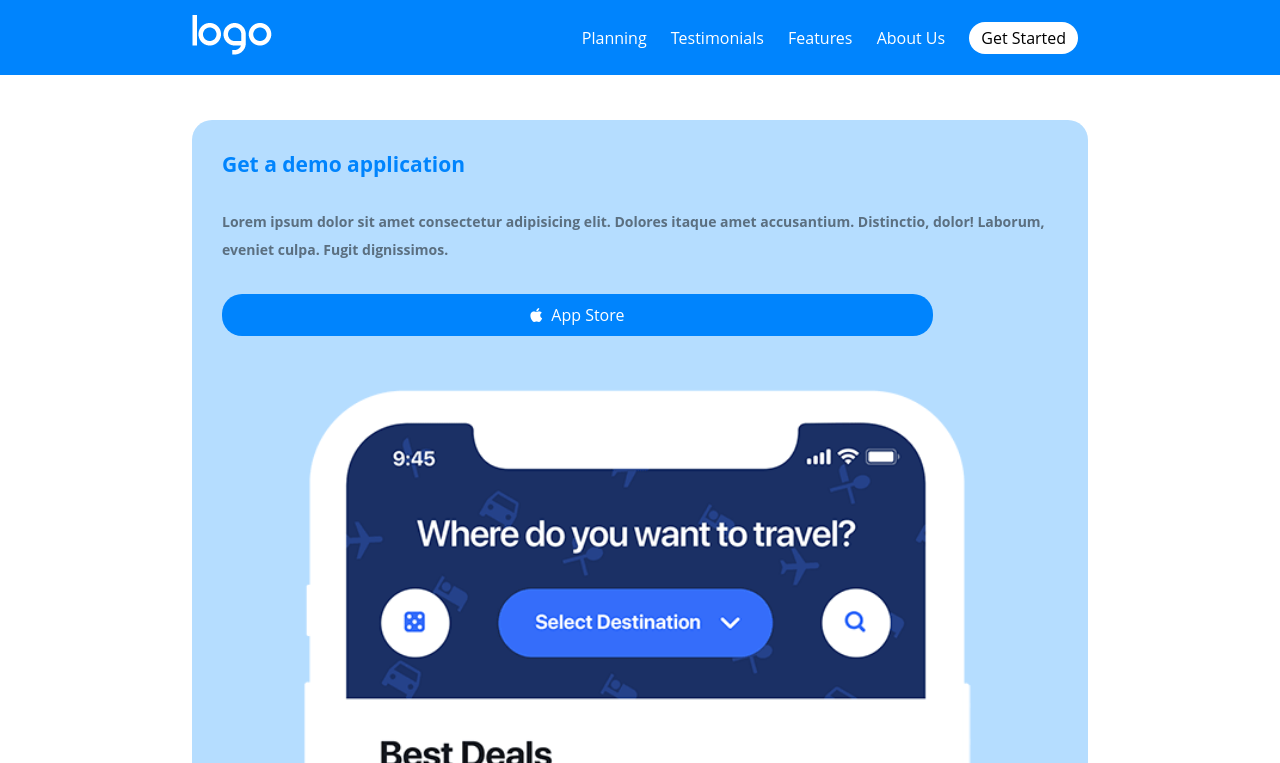
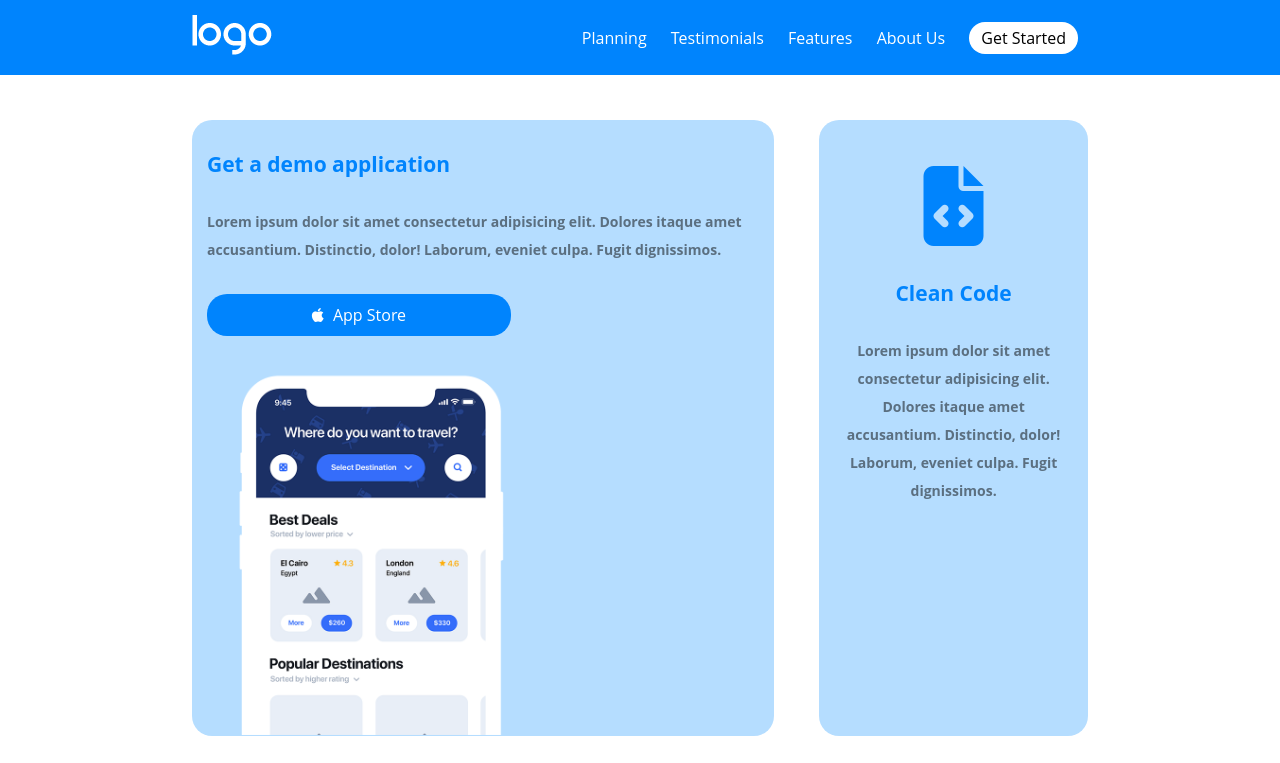
Before and after one commit to markcaf/htmlcss-responsive-layout, a plain HTML site: page index.html in a window 1280 px wide. Shown: the top 763 px of the page. Drawn offline with Linux system fonts and the light colour scheme.

Commit message:
Prima sezione icon-box - Tablet responsive

```diff
--- a/css/style.css
+++ b/css/style.css
@@ -95,6 +95,7 @@ main{
 
 /******* MAIN SECTIONS *******/
 /* First section - Features */
+/* Mobile First  */
 #features{
     padding: 20px 0 70px;
 }
@@ -155,3 +156,23 @@ main{
 #development-box, #branding-box{
     text-align: center;
 }
+
+/* Tablet Responsive */
+@media all and (min-width: 768px){
+    .icon-box{
+        width: 30%;
+        padding: 30px 15px;
+    }
+
+    #demo{
+        width: 65%;
+    }
+
+    #features img {
+        width: 60%;
+    }
+
+    .apple-button{
+        width: 55%;
+    }
+}
```
